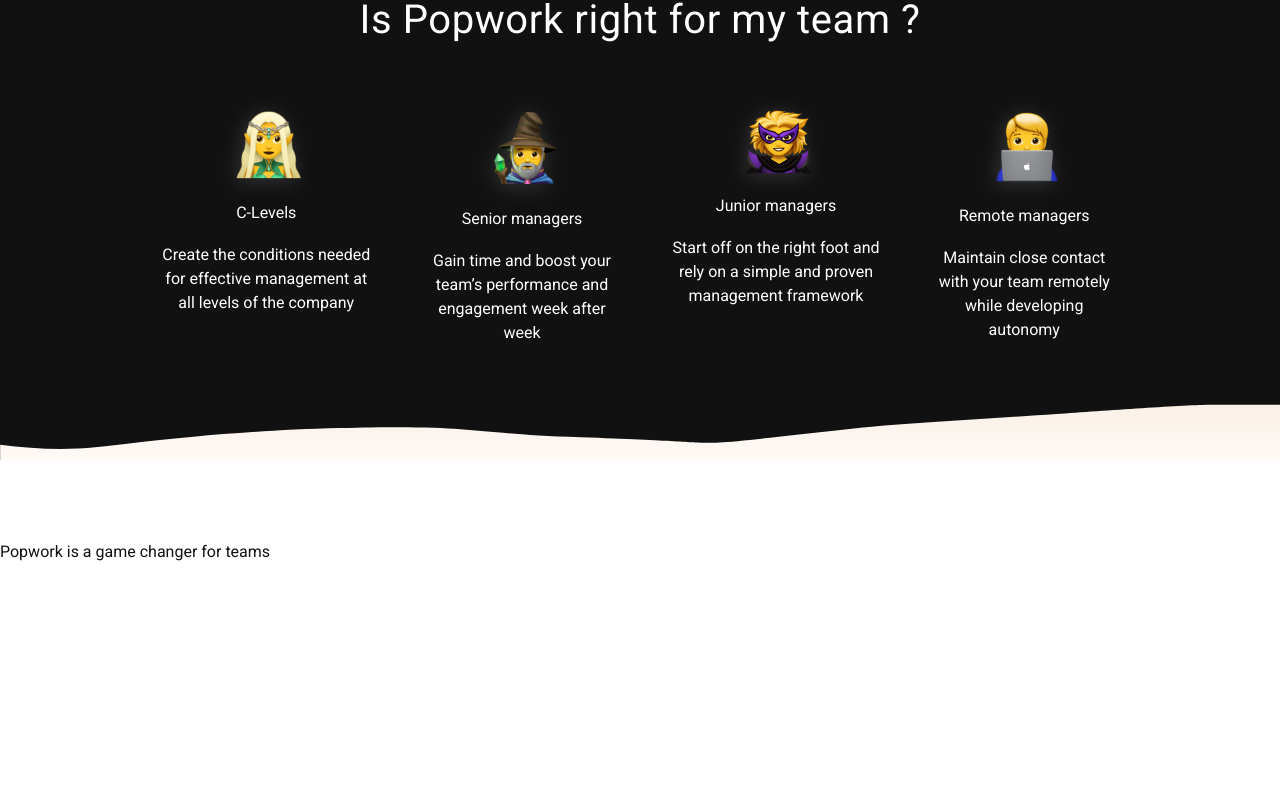
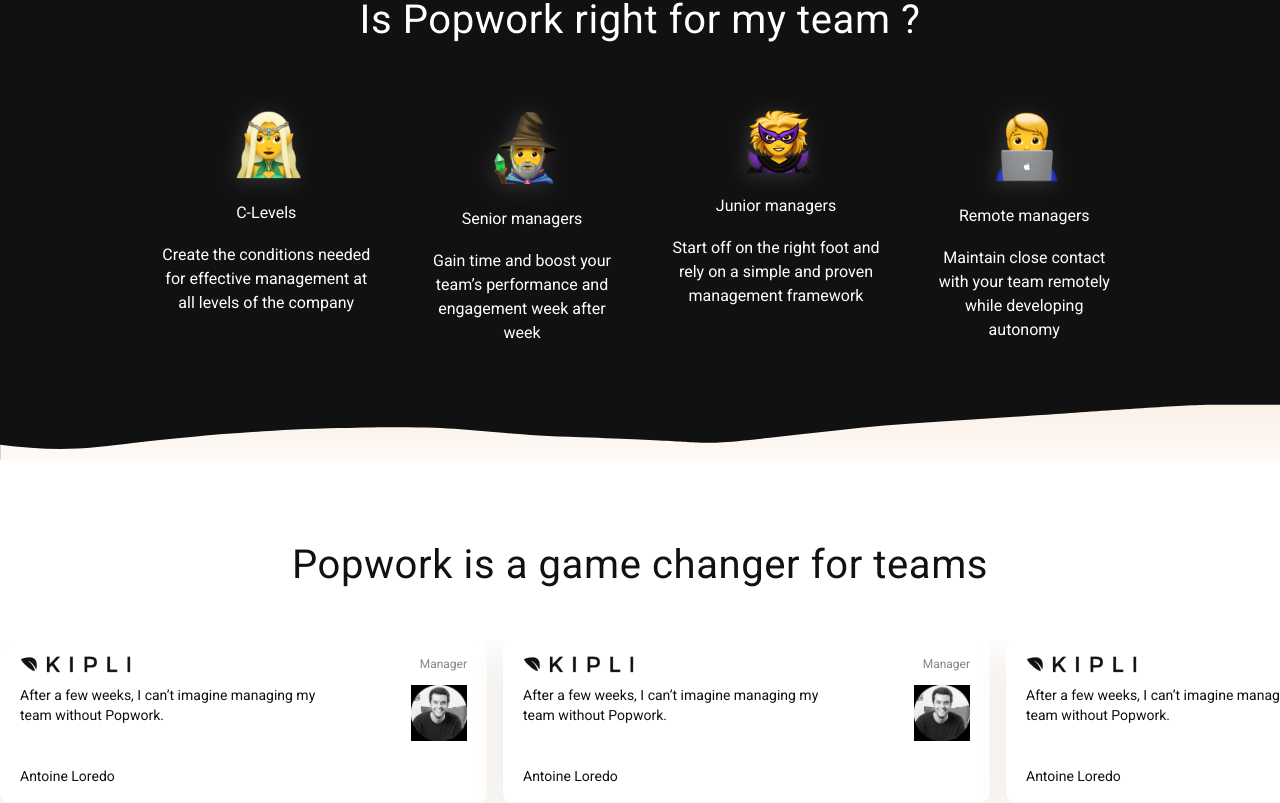
Before and after one commit to Qnt/popwork, a Next.js app: page / in a window 1280 px wide. Shown: the part 3828-4631 px from the top of the page. Before the commit the page ends 4392 px from the top, so only its background shows below. Built offline with nearby package versions, Linux system fonts and the light colour scheme.

Commit message:
add: reviews section draft

```diff
--- /dev/null
+++ b/app/_components/review-card.tsx
@@ -0,0 +1,37 @@
+import Image, { StaticImageData } from "next/image";
+import ReviewCardWraper from "./ui/review-card-wrapper";
+
+type ReviewCardProps = {
+  companyLogo: StaticImageData;
+  reviewerAvatar: StaticImageData;
+  reviewerPosition: string;
+  reviewerName: string;
+  reviewText: string;
+};
+
+export default function ReviewCard({ props }: { props: ReviewCardProps }) {
+  return (
+    <ReviewCardWraper>
+      <div className="flex h-full flex-col justify-between">
+        <div className="flex flex-col gap-3">
+          <div className="flex justify-between">
+            <Image src={props.companyLogo} alt="companyLogo" />
+            <p className="text-xs text-secondary/60">
+              {props.reviewerPosition}
+            </p>
+          </div>
+          <div className="flex justify-between gap-16">
+            <p className="text-sm text-primary">{props.reviewText}</p>
+            <Image
+              src={props.reviewerAvatar}
+              alt="reviewerAvatar"
+              width={56}
+              height={56}
+            />
+          </div>
+        </div>
+        <p className="text-sm text-primary">{props.reviewerName}</p>
+      </div>
+    </ReviewCardWraper>
+  );
+}
--- /dev/null
+++ b/app/_components/ui/review-card-wrapper.tsx
@@ -0,0 +1,11 @@
+export default function ReviewCardWraper({
+  children,
+}: {
+  children: React.ReactNode;
+}) {
+  return (
+    <div className="h-[163px] min-w-[487px] rounded-[10px] bg-white px-5 pb-[17px] pt-4 shadow-[0px_14px_32px_0px_#673F181A]">
+      {children}
+    </div>
+  );
+}
--- a/app/page.tsx
+++ b/app/page.tsx
@@ -9,6 +9,7 @@
 import moodz from "@/app/assets/moodz.png";
 import payfit from "@/app/assets/payfit.png";
 import prestashop from "@/app/assets/prestashop.png";
+import antoineLoredo from "@/app/assets/reviewers/antoine-loredo.png";
 import screenshot1 from "@/app/assets/screenshot-1.png";
 import screenshot2 from "@/app/assets/screenshot-2.png";
 import screenshot3 from "@/app/assets/screenshot-3.png";
@@ -25,6 +26,7 @@
 import womanSupervillain from "@/app/assets/woman-supervillain-emoji.png";
 import Image from "next/image";
 import Header from "./_components/header";
+import ReviewCard from "./_components/review-card";
 
 const companies = [
   welcomeToTheJungle,
@@ -107,14 +109,14 @@
         <div className="flex gap-14 px-40 pt-16">
           <p>
             Take your{" "}
-            <span className="bg-accent1 inline-flex h-[55px] items-center">
+            <span className="inline-flex h-[55px] items-center bg-accent1">
               team
             </span>{" "}
-            <span className="bg-accent1 inline-flex h-[55px] items-center">
+            <span className="inline-flex h-[55px] items-center bg-accent1">
               management
             </span>{" "}
             to the next level with well prepared 1-to-1{" "}
-            <span className="bg-accent1 inline-flex h-[55px] items-center">
+            <span className="inline-flex h-[55px] items-center bg-accent1">
               meetings
             </span>
           </p>
@@ -181,11 +183,11 @@
           </div>
           <p className="mt-[114px]">
             Focus on the{" "}
-            <span className="bg-accent2 inline-flex h-[55px] items-center">
+            <span className="inline-flex h-[55px] items-center bg-accent2">
               right topics
             </span>{" "}
             and regularly share{" "}
-            <span className="bg-accent2 inline-flex h-[55px] items-center">
+            <span className="inline-flex h-[55px] items-center bg-accent2">
               feedback
             </span>{" "}
             with each team member
@@ -194,14 +196,14 @@
         <div className="relative flex gap-14 px-40 pb-[140px] pt-[260px]">
           <p>
             Turn your conversations{" "}
-            <span className="bg-accent3 inline-flex h-[55px] items-center">
+            <span className="inline-flex h-[55px] items-center bg-accent3">
               into actions
             </span>{" "}
             and make your team move{" "}
-            <span className="bg-accent3 inline-flex h-[55px] items-center">
+            <span className="inline-flex h-[55px] items-center bg-accent3">
               forward week
             </span>
-            <span className="bg-accent3 inline-flex h-[55px] items-center">
+            <span className="inline-flex h-[55px] items-center bg-accent3">
               after week
             </span>
           </p>
@@ -296,7 +298,71 @@
       </section>
       <section>
         <div className="pt-20">
-          <h1>Popwork is a game changer for teams</h1>
+          <h1 className="text-center text-[2.5rem] leading-tight tracking-[0.6px]">
+            Popwork is a game changer for teams
+          </h1>
+          <div className="mt-[50px] flex w-full gap-4 overflow-x-hidden">
+            <ReviewCard
+              props={{
+                reviewerName: "Antoine Loredo",
+                reviewText:
+                  "After a few weeks, I can’t imagine managing my team without Popwork.",
+                companyLogo: kipli,
+                reviewerPosition: "Manager",
+                reviewerAvatar: antoineLoredo,
+              }}
+            />
+            <ReviewCard
+              props={{
+                reviewerName: "Antoine Loredo",
+                reviewText:
+                  "After a few weeks, I can’t imagine managing my team without Popwork.",
+                companyLogo: kipli,
+                reviewerPosition: "Manager",
+                reviewerAvatar: antoineLoredo,
+              }}
+            />
+            <ReviewCard
+              props={{
+                reviewerName: "Antoine Loredo",
+                reviewText:
+                  "After a few weeks, I can’t imagine managing my team without Popwork.",
+                companyLogo: kipli,
+                reviewerPosition: "Manager",
+                reviewerAvatar: antoineLoredo,
+              }}
+            />
+            <ReviewCard
+              props={{
+                reviewerName: "Antoine Loredo",
+                reviewText:
+                  "After a few weeks, I can’t imagine managing my team without Popwork.",
+                companyLogo: kipli,
+                reviewerPosition: "Manager",
+                reviewerAvatar: antoineLoredo,
+              }}
+            />
+            <ReviewCard
+              props={{
+                reviewerName: "Antoine Loredo",
+                reviewText:
+                  "After a few weeks, I can’t imagine managing my team without Popwork.",
+                companyLogo: kipli,
+                reviewerPosition: "Manager",
+                reviewerAvatar: antoineLoredo,
+              }}
+            />
+            <ReviewCard
+              props={{
+                reviewerName: "Antoine Loredo",
+                reviewText:
+                  "After a few weeks, I can’t imagine managing my team without Popwork.",
+                companyLogo: kipli,
+                reviewerPosition: "Manager",
+                reviewerAvatar: antoineLoredo,
+              }}
+            />
+          </div>
         </div>
       </section>
     </main>
--- a/tailwind.config.ts
+++ b/tailwind.config.ts
@@ -10,6 +10,7 @@
     extend: {
       colors: {
         primary: "#111111",
+        secondary: "#373528",
         accent1: "#EFDFFD",
         accent2: "#E5FFC7",
         accent3: "#FDE49B",
```
Also changed, not shown: app/assets/reviewers/antoine-loredo.png (added).
